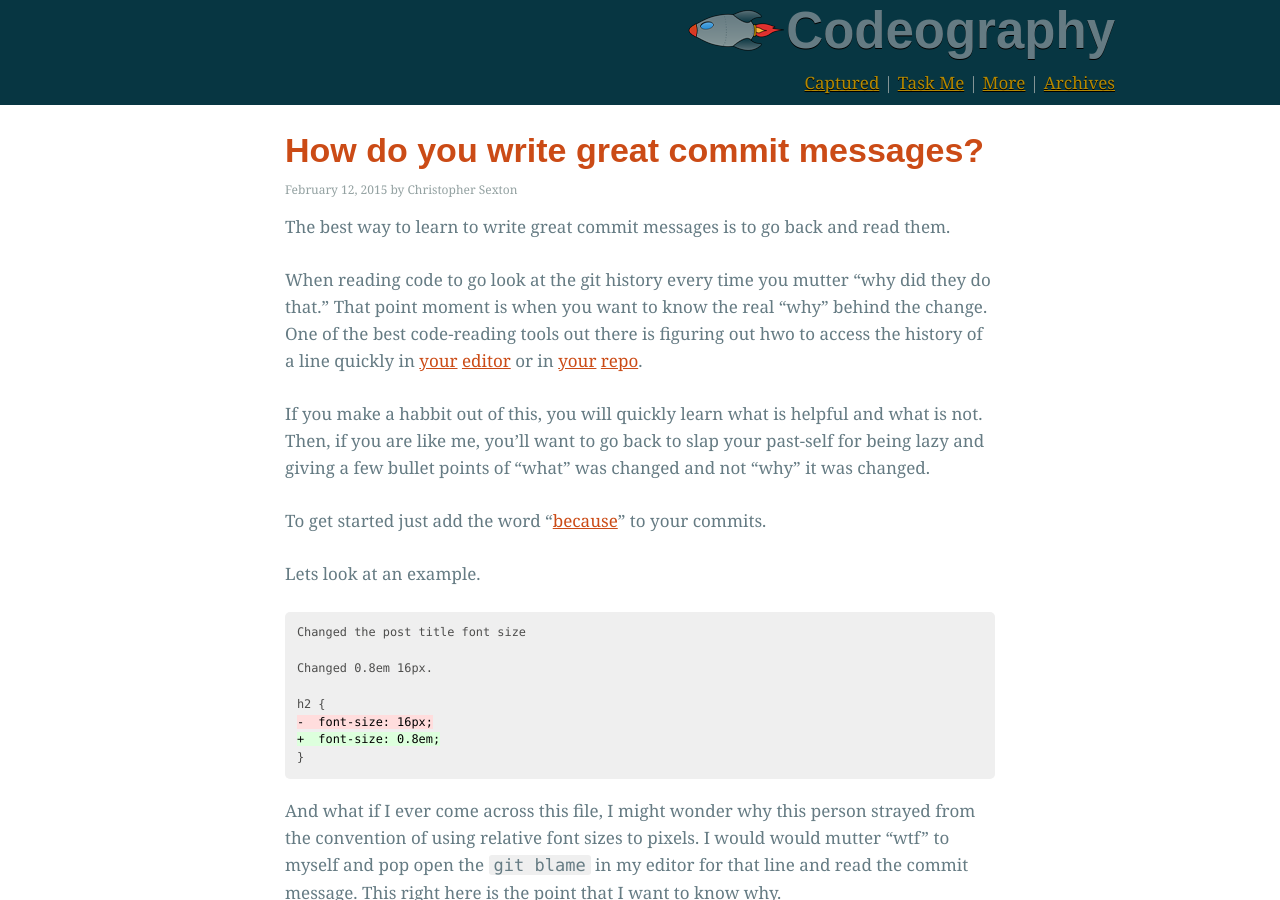
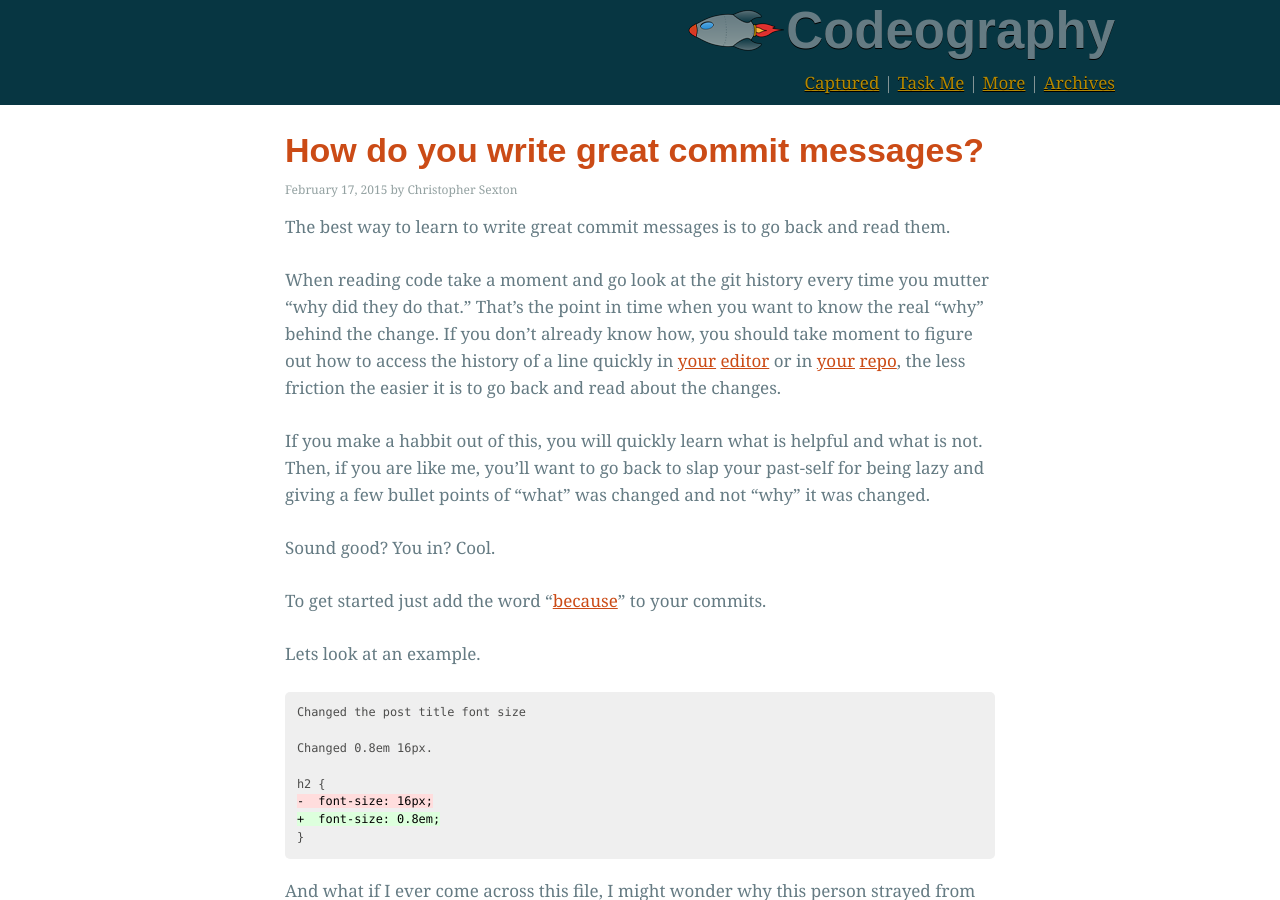
Before and after one commit to csexton/codeography.com, a Jekyll site: the page built from _posts/2015-02-17-a_good_commit_message.markdown, in a window 1280 px wide and 900 px high. Built offline with Jekyll 4.4.1, drawn with Linux system fonts in a browser that asks for light colours; nearby versions of some CDN libraries; some web fonts are replaced; Markdown is read by kramdown in place of the engine named in the settings; comment, search, counter and statistics services are not loaded.

Commit message:
Move the git message post date
to make it match the publish date

```diff
--- a/_posts/2015-02-12-a_good_commit_message.markdown
+++ b/_posts/2015-02-17-a_good_commit_message.markdown
@@ -1,17 +1,18 @@
 ---
 title: How do you write great commit messages?
 layout: post
-date: 2015-02-12
+date: 2015-02-17
 ---
 
 The best way to learn to write great commit messages is to go back and read them.
 
-When reading code to go look at the git history every time you mutter "why did they do that." That point moment is when you want to know the real "why" behind the change. One of the best code-reading tools out there is figuring out hwo to access the history of a line quickly in [your](https://magit.github.io/) [editor](https://github.com/tpope/vim-fugitive) or in [your](https://github.com/blog/228-playing-the-blame-game) [repo](http://git-scm.com/docs/git-blame).
+When reading code take a moment and go look at the git history every time you mutter "why did they do that." That's the point in time when you want to know the real "why" behind the change. If you don't already know how, you should take moment to figure out how to access the history of a line quickly in [your](https://magit.github.io/) [editor](https://github.com/tpope/vim-fugitive) or in [your](https://github.com/blog/228-playing-the-blame-game) [repo](http://git-scm.com/docs/git-blame), the less friction the easier it is to go back and read about the changes.
 
 If you make a habbit out of this, you will quickly learn what is helpful and what is not. Then, if you are like me, you'll want to go back to slap your past-self for being lazy and giving a few bullet points of "what" was changed and not "why" it was changed.
 
+Sound good? You in? Cool.
+
 To get started just add the word "[because](https://twitter.com/sarahmei/status/566667320425066497)" to your commits.
-
 
 Lets look at an example.
 
```
